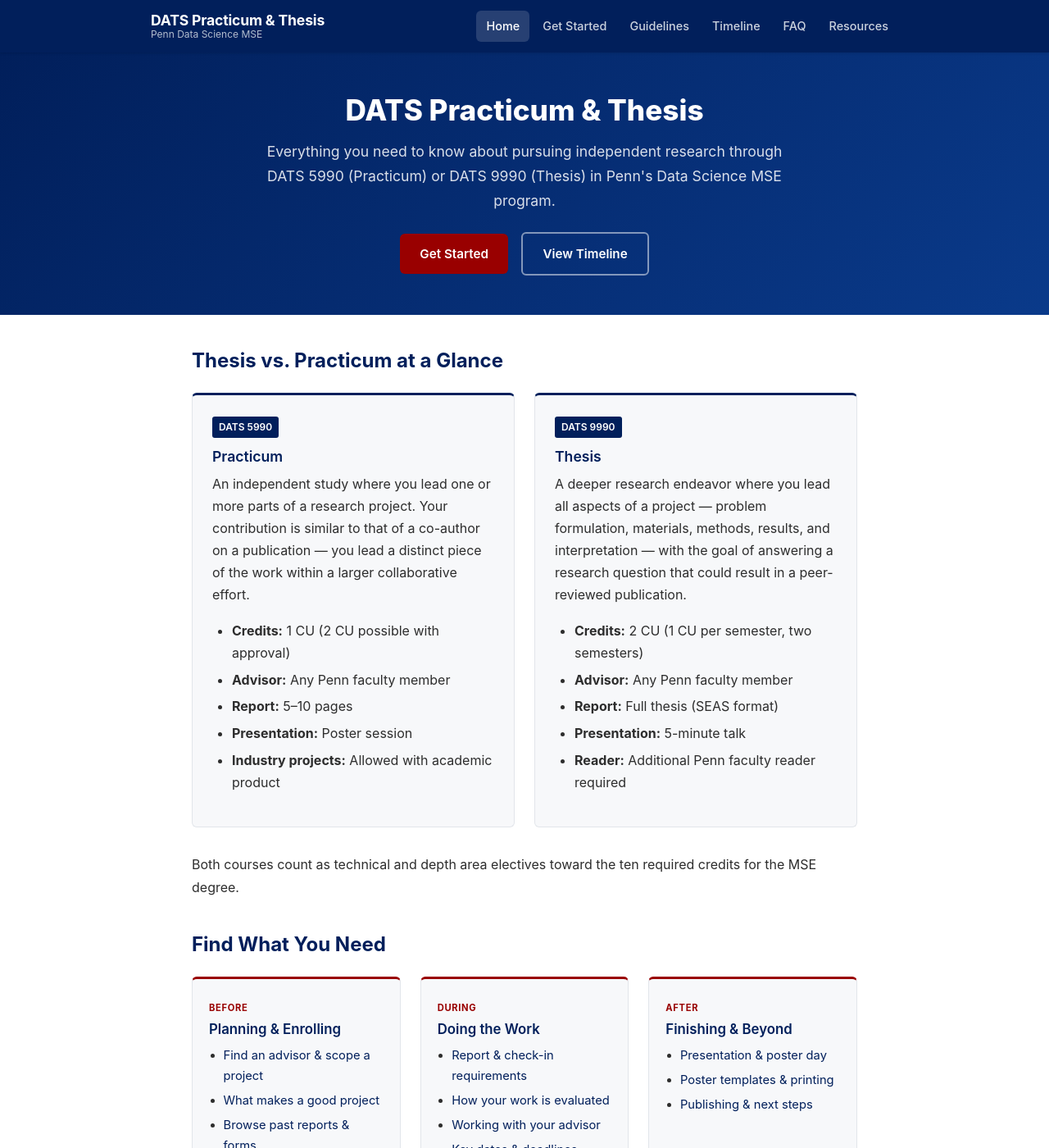
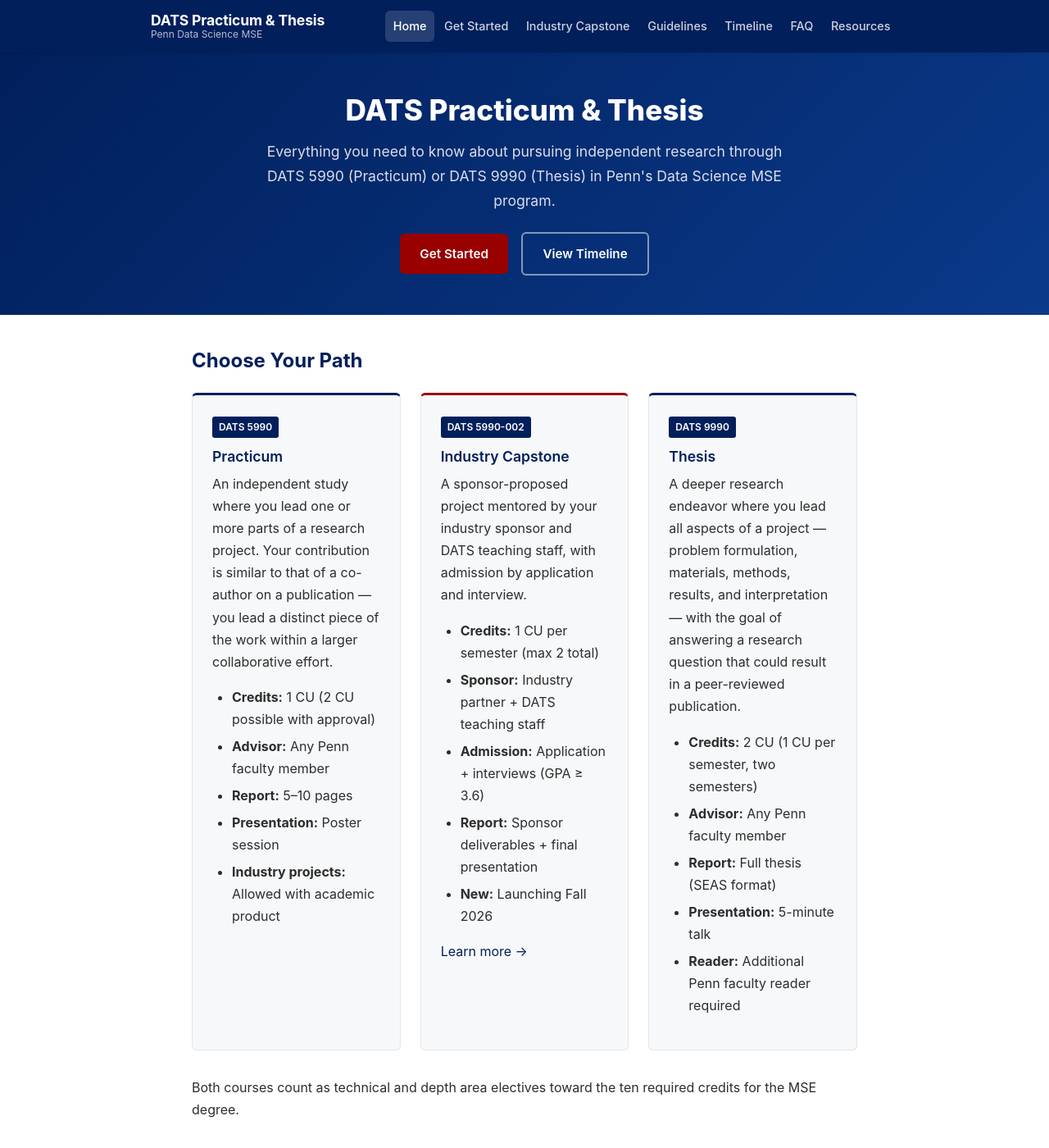
Before and after one commit to chandrasg/dats-projects, a Jekyll site: the page built from index.md, in a window 1280 px wide and 1400 px high. Shown: the whole window at 82% size. Built offline with Jekyll 4.4.1, drawn with Linux system fonts in a browser that asks for light colours; some of the changed text lies outside the part shown.

Commit message:
Add Industry Capstone (DATS 5990-002) page and site-wide integration
Introduces the Fall 2026 Industry Capstone track: a new page with
eligibility, the three-path comparison, application steps, key dates,
semester structure, grading, and IP/confidentiality terms, backed by
_data/industry.yml for cycle dates and application/project URLs.
Wires it into the home page, nav, Get Started, Guidelines, and FAQ.

Co-Authored-By: Claude Fable 5 <noreply@anthropic.com>

```diff
--- a/_includes/header.html
+++ b/_includes/header.html
@@ -10,6 +10,7 @@
     <nav class="site-nav" id="site-nav">
       <a href="{{ '/' | relative_url }}" {% if page.url == '/' %}class="active" aria-current="page"{% endif %}>Home</a>
       <a href="{{ '/get-started/' | relative_url }}" {% if page.url contains 'get-started' %}class="active" aria-current="page"{% endif %}>Get Started</a>
+      <a href="{{ '/industry-capstone/' | relative_url }}" {% if page.url contains 'industry-capstone' %}class="active" aria-current="page"{% endif %}>Industry Capstone</a>
       <a href="{{ '/guidelines/' | relative_url }}" {% if page.url contains 'guidelines' %}class="active" aria-current="page"{% endif %}>Guidelines</a>
       <a href="{{ '/timeline/' | relative_url }}" {% if page.url contains 'timeline' %}class="active" aria-current="page"{% endif %}>Timeline</a>
       <a href="{{ '/faq/' | relative_url }}" {% if page.url contains 'faq' %}class="active" aria-current="page"{% endif %}>FAQ</a>
--- a/assets/css/style.css
+++ b/assets/css/style.css
@@ -115,10 +115,10 @@ img { max-width: 100%; height: auto; }
 .site-title-main { font-size: 1.1rem; font-weight: 700; letter-spacing: -0.01em; }
 .site-title-sub { font-size: 0.75rem; opacity: 0.7; font-weight: 400; }
 
-.site-nav { display: flex; gap: 0.25rem; }
+.site-nav { display: flex; gap: 0.15rem; }
 .site-nav a {
   color: rgba(255,255,255,0.8);
-  padding: 0.4rem 0.75rem;
+  padding: 0.4rem 0.6rem;
   border-radius: var(--radius);
   font-size: 0.9rem;
   font-weight: 500;
@@ -185,6 +185,7 @@ li { margin-bottom: 0.35rem; }
   gap: 1.5rem;
   margin: 1.5rem 0 2rem;
 }
+.compare-grid.three-col { grid-template-columns: repeat(3, 1fr); }
 
 /* --- Phase wayfinding (Before / During / After) --- */
 .phase-grid {
@@ -219,6 +220,7 @@ li { margin-bottom: 0.35rem; }
   padding: 1.5rem;
   border-top: 3px solid var(--penn-navy);
 }
+.compare-card.industry { border-top-color: var(--penn-red); }
 .compare-card h3 {
   margin-top: 0;
   font-size: 1.1rem;
@@ -406,7 +408,7 @@ details.faq-item summary::-webkit-details-marker { display: none; }
 
 /* --- Responsive --- */
 @media (max-width: 768px) {
-  .compare-grid, .contact-grid, .footer-grid, .phase-grid { grid-template-columns: 1fr; }
+  .compare-grid, .compare-grid.three-col, .contact-grid, .footer-grid, .phase-grid { grid-template-columns: 1fr; }
   .hero { padding: 2rem 0; }
   .hero h1 { font-size: 1.7rem; }
   h1 { font-size: 1.6rem; }
--- a/index.md
+++ b/index.md
@@ -15,9 +15,9 @@ full_width: true
 
 <div class="container" markdown="1">
 
-## Thesis vs. Practicum at a Glance
+## Choose Your Path
 
-<div class="compare-grid">
+<div class="compare-grid three-col">
 <div class="compare-card">
 <span class="tag">DATS 5990</span>
 <h3>Practicum</h3>
@@ -29,6 +29,19 @@ full_width: true
 <li><strong>Presentation:</strong> Poster session</li>
 <li><strong>Industry projects:</strong> Allowed with academic product</li>
 </ul>
+</div>
+<div class="compare-card industry">
+<span class="tag">DATS 5990-002</span>
+<h3>Industry Capstone</h3>
+<p>A sponsor-proposed project mentored by your industry sponsor and DATS teaching staff, with admission by application and interview.</p>
+<ul>
+<li><strong>Credits:</strong> 1 CU per semester (max 2 total)</li>
+<li><strong>Sponsor:</strong> Industry partner + DATS teaching staff</li>
+<li><strong>Admission:</strong> Application + interviews (GPA ≥ 3.6)</li>
+<li><strong>Report:</strong> Sponsor deliverables + final presentation</li>
+<li><strong>New:</strong> Launching Fall 2026</li>
+</ul>
+<a href="{{ '/industry-capstone/' | relative_url }}">Learn more &rarr;</a>
 </div>
 <div class="compare-card">
 <span class="tag">DATS 9990</span>
@@ -57,6 +70,7 @@ Both courses count as technical and depth area electives toward the ten required
 <li><a href="{{ '/get-started/#what-makes-a-good-project' | relative_url }}">What makes a good project</a></li>
 <li><a href="{{ '/resources/' | relative_url }}">Browse past reports & forms</a></li>
 <li><a href="{{ '/get-started/#enrollment-steps' | relative_url }}">Enrollment steps</a></li>
+<li><a href="{{ '/industry-capstone/' | relative_url }}">Industry Capstone (sponsor projects)</a></li>
 </ul>
 </div>
 <div class="phase-card">
```
Also changed, not shown: _data/industry.yml (added, +20 -0 lines), pages/faq.md (+21 -0 lines), pages/get-started.md (+7 -1 lines), pages/guidelines.md (+2 -0 lines), pages/industry-capstone.md (added, +224 -0 lines), README.md.
